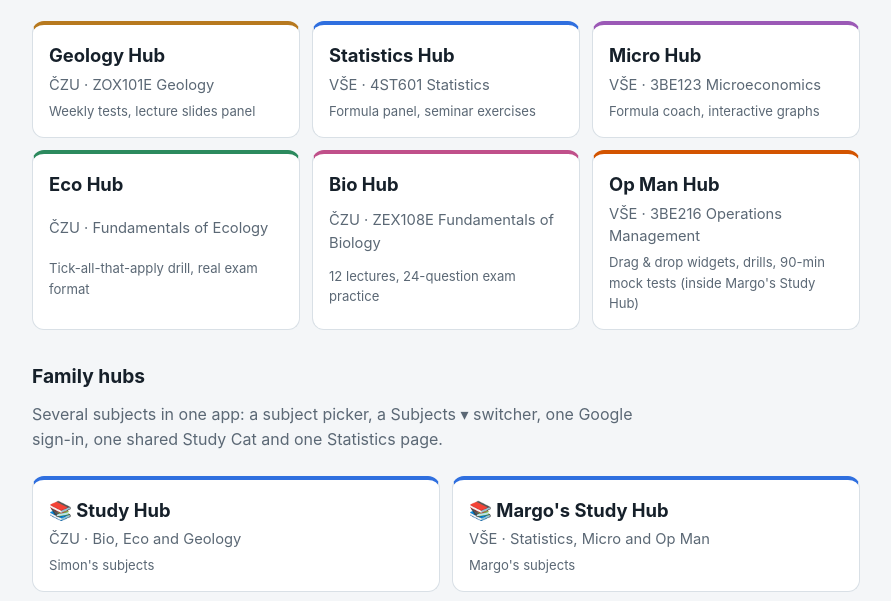
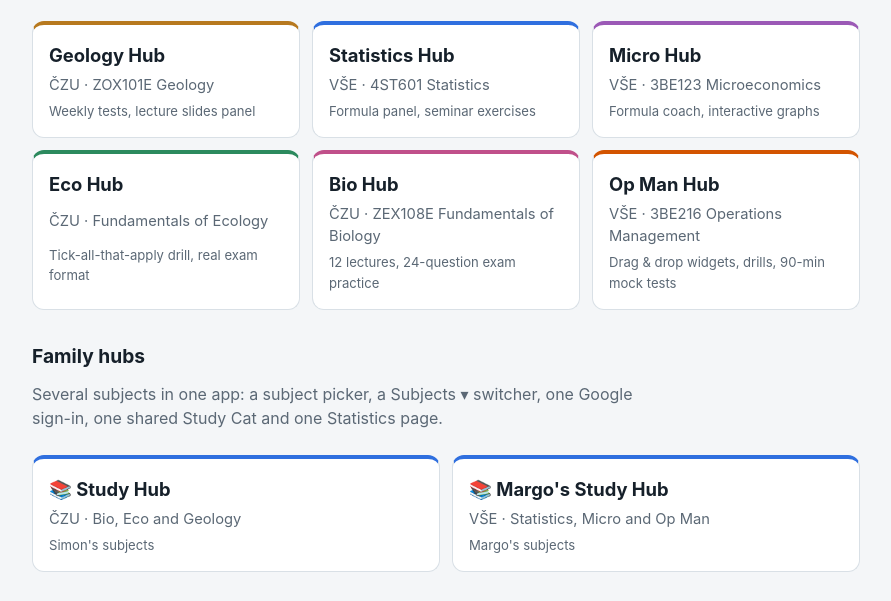
Before and after one commit to mrsimonm/hub-kit, a plain HTML site: page index.html in a window 1280 px wide. Shown: the part 159-760 px from the top of the page, without its empty margins (194-1085 px from the left). Drawn offline with Linux system fonts and the light colour scheme.

Commit message:
Op Man Hub now has its own site: link mrsimonm.github.io/opman-hub in the outline and landing page
Co-Authored-By: Claude Opus 5.5 <noreply@anthropic.com>

```diff
--- a/index.html
+++ b/index.html
@@ -32,7 +32,7 @@ a{color:var(--acc)}
   <a class="hub" style="--c:#9b59b6" href="https://mrsimonm.github.io/micro-hub/"><b>Micro Hub</b><span>VŠE · 3BE123 Microeconomics</span><small>Formula coach, interactive graphs</small></a>
   <a class="hub" style="--c:#2c8a5e" href="https://mrsimonm.github.io/eco-hub/"><b>Eco Hub</b><span>ČZU · Fundamentals of Ecology</span><small>Tick-all-that-apply drill, real exam format</small></a>
   <a class="hub" style="--c:#c0508a" href="https://mrsimonm.github.io/bio-hub/"><b>Bio Hub</b><span>ČZU · ZEX108E Fundamentals of Biology</span><small>12 lectures, 24-question exam practice</small></a>
-  <a class="hub" style="--c:#d35400" href="https://mrsimonm.github.io/margo-hub/opman/"><b>Op Man Hub</b><span>VŠE · 3BE216 Operations Management</span><small>Drag &amp; drop widgets, drills, 90-min mock tests (inside Margo's Study Hub)</small></a>
+  <a class="hub" style="--c:#d35400" href="https://mrsimonm.github.io/opman-hub/"><b>Op Man Hub</b><span>VŠE · 3BE216 Operations Management</span><small>Drag &amp; drop widgets, drills, 90-min mock tests</small></a>
 </div>
 <h2>Family hubs</h2>
 <p class="lede">Several subjects in one app: a subject picker, a Subjects ▾ switcher, one Google sign-in, one shared Study Cat and one Statistics page.</p>
```
Also changed, not shown: 1 other file.
